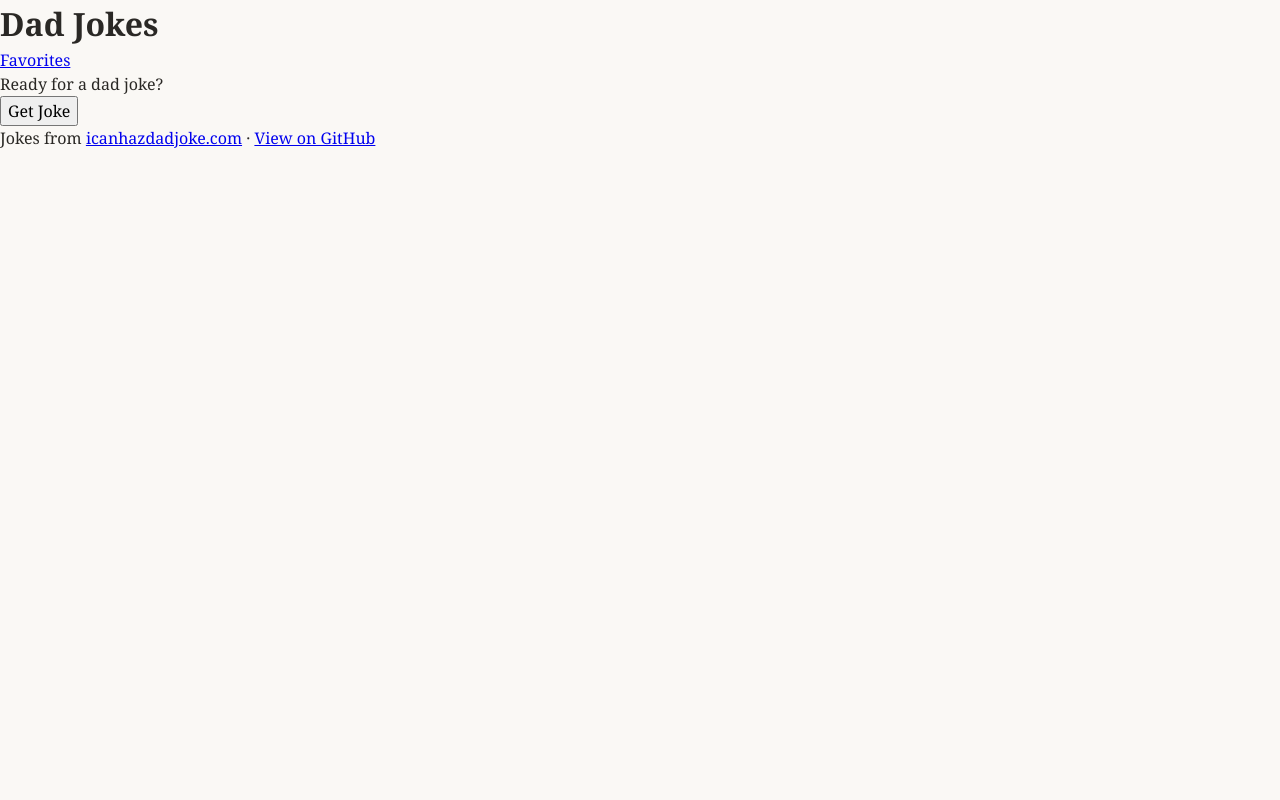
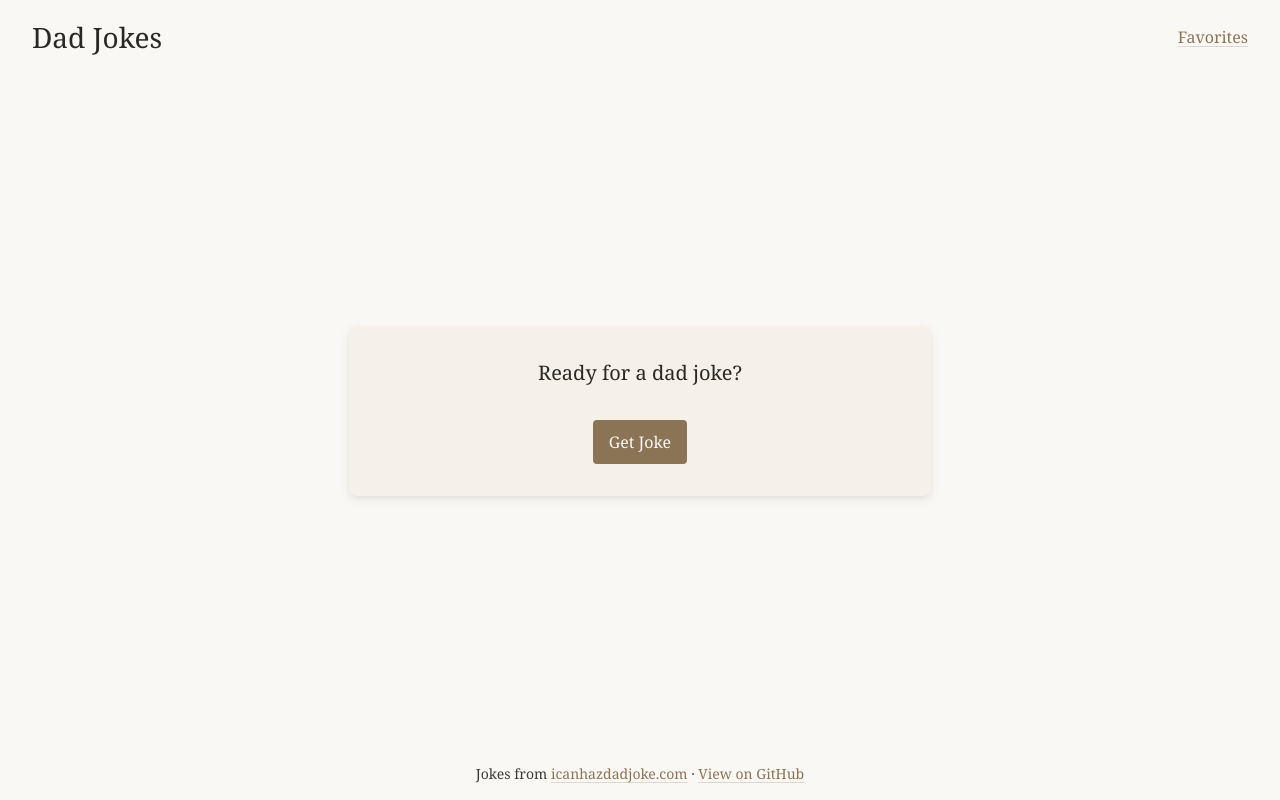
Before and after one commit to StephenMCode/dad-jokes, a plain HTML site: page index.html in a window 1280 px wide. Drawn offline with Linux system fonts and the light colour scheme.

Commit message:
feat: add basic styling with cozy/warm aesthetic

```diff
--- a/css/styles.css
+++ b/css/styles.css
@@ -92,11 +92,16 @@ h6 {
     /* typography */
     --font-body: Georgia, 'Times New Roman', serif;
     --font-heading: Georgia, 'Times New Roman', serif;
+    --font-size-sm: 0.875rem;
+    --font-size-base: 1rem;
+    --font-size-lg: 1.25rem;
+    --font-size-2xl: 1.75rem;
 
     /* effects */
     --radius-sm: 4px;
     --radius-md: 8px;
     --shadow-soft: 0 2px 8px rgba(0, 0, 0, 0.08);
+    --shadow-warm: 0 2px 4px rgba(61, 58, 54, 0.05), 0 4px 12px rgba(61, 58, 54, 0.08);
     --transition-fast: 150ms ease;
     --transition-normal: 250ms ease;
 }
@@ -111,9 +116,159 @@ h6 {
 
 /* base styles */
 body {
+    min-height: 100vh;
+    display: grid;
+    grid-template-rows: auto 1fr auto;
+
     background-color: var(--color-bg);
     color: var(--color-text);
     font-family: var(--font-body);
+    font-size: var(--font-size-base);
+    line-height: 1.5;
 }
 
-/* todo: components */
+/* ===================
+   COMPONENTS
+   =================== */
+
+/* header */
+.header {
+    display: flex;
+    justify-content: space-between;
+    align-items: center;
+    padding: var(--spacing-md) var(--spacing-lg);
+}
+
+.header__title {
+    font-family: var(--font-heading);
+    font-size: var(--font-size-2xl);
+    font-weight: normal;
+    color: var(--color-text);
+}
+
+.header__nav {
+    display: flex;
+    align-items: center;
+}
+
+.header__link {
+    color: var(--color-accent);
+    text-decoration: underline;
+    text-decoration-color: rgba(139, 115, 85, 0.25);
+    text-underline-offset: 3px;
+    text-decoration-thickness: 1px;
+    transition:
+        color var(--transition-fast),
+        text-decoration-color var(--transition-fast);
+}
+
+.header__link:hover,
+.header__link:focus {
+    color: var(--color-brown-800);
+    text-decoration-color: var(--color-brown-800);
+}
+
+.header__link:focus-visible {
+    outline: 2px solid var(--color-brown-800);
+    outline-offset: 2px;
+    box-shadow: 0 0 0 4px rgba(139, 115, 85, 0.2);
+}
+
+/* main */
+.main {
+    display: flex;
+    justify-content: center;
+    align-items: center;
+    padding: var(--spacing-lg);
+}
+
+/* joke card */
+.joke-card {
+    width: 100%;
+    max-width: min(65ch, 700px);
+    padding: var(--spacing-lg);
+
+    background-color: var(--color-bg-card);
+    border-radius: var(--radius-md);
+    box-shadow: var(--shadow-warm);
+
+    text-align: center;
+}
+
+.joke-card__text {
+    font-size: var(--font-size-lg);
+    margin-bottom: var(--spacing-lg);
+}
+
+.joke-card__button {
+    display: inline-flex;
+    align-items: center;
+    justify-content: center;
+    min-height: 44px;
+    padding: var(--spacing-sm) var(--spacing-md);
+
+    font-family: inherit;
+    font-size: var(--font-size-base);
+    font-weight: 500;
+
+    color: var(--color-cream-100);
+    background-color: var(--color-accent);
+    border: none;
+    border-radius: var(--radius-sm);
+
+    cursor: pointer;
+    transition:
+        background-color var(--transition-fast),
+        box-shadow var(--transition-fast),
+        transform var(--transition-fast);
+}
+
+.joke-card__button:hover {
+    background-color: color-mix(in srgb, var(--color-accent) 90%, black);
+    box-shadow: 0 2px 8px rgba(139, 115, 85, 0.25);
+}
+
+.joke-card__button:active {
+    transform: translateY(1px);
+    box-shadow: none;
+}
+
+.joke-card__button:focus-visible {
+    outline: 2px solid var(--color-brown-800);
+    outline-offset: 2px;
+    box-shadow: 0 0 0 4px rgba(139, 115, 85, 0.2);
+}
+
+/* footer */
+.footer {
+    padding: var(--spacing-md) var(--spacing-lg);
+    text-align: center;
+}
+
+.footer__text {
+    font-size: var(--font-size-sm);
+    color: var(--color-text-muted);
+}
+
+.footer__link {
+    color: var(--color-accent);
+    text-decoration: underline;
+    text-decoration-color: rgba(139, 115, 85, 0.25);
+    text-underline-offset: 3px;
+    text-decoration-thickness: 1px;
+    transition:
+        color var(--transition-fast),
+        text-decoration-color var(--transition-fast);
+}
+
+.footer__link:hover,
+.footer__link:focus {
+    color: var(--color-brown-800);
+    text-decoration-color: var(--color-brown-800);
+}
+
+.footer__link:focus-visible {
+    outline: 2px solid var(--color-brown-800);
+    outline-offset: 2px;
+    box-shadow: 0 0 0 4px rgba(139, 115, 85, 0.2);
+}
```
